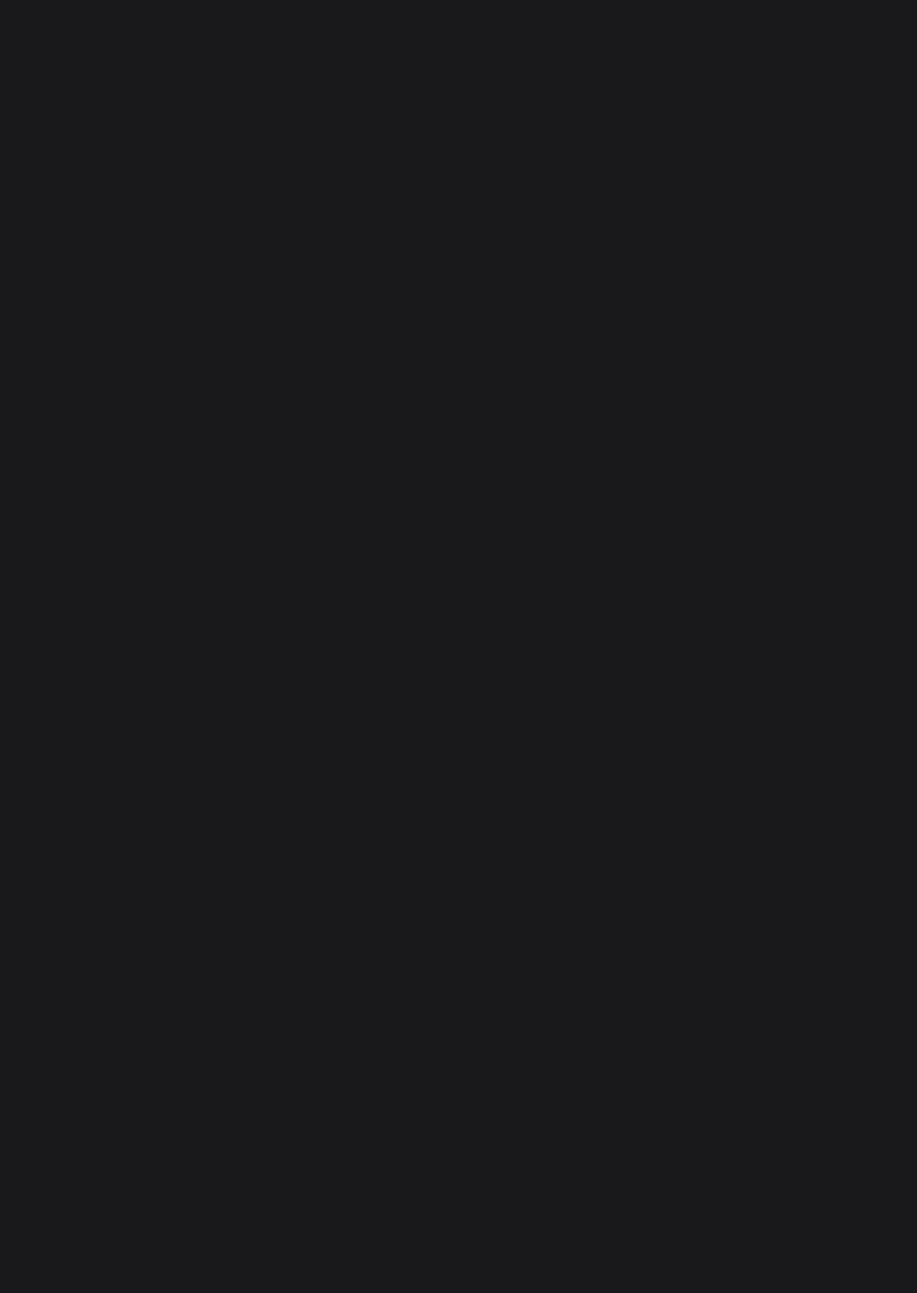
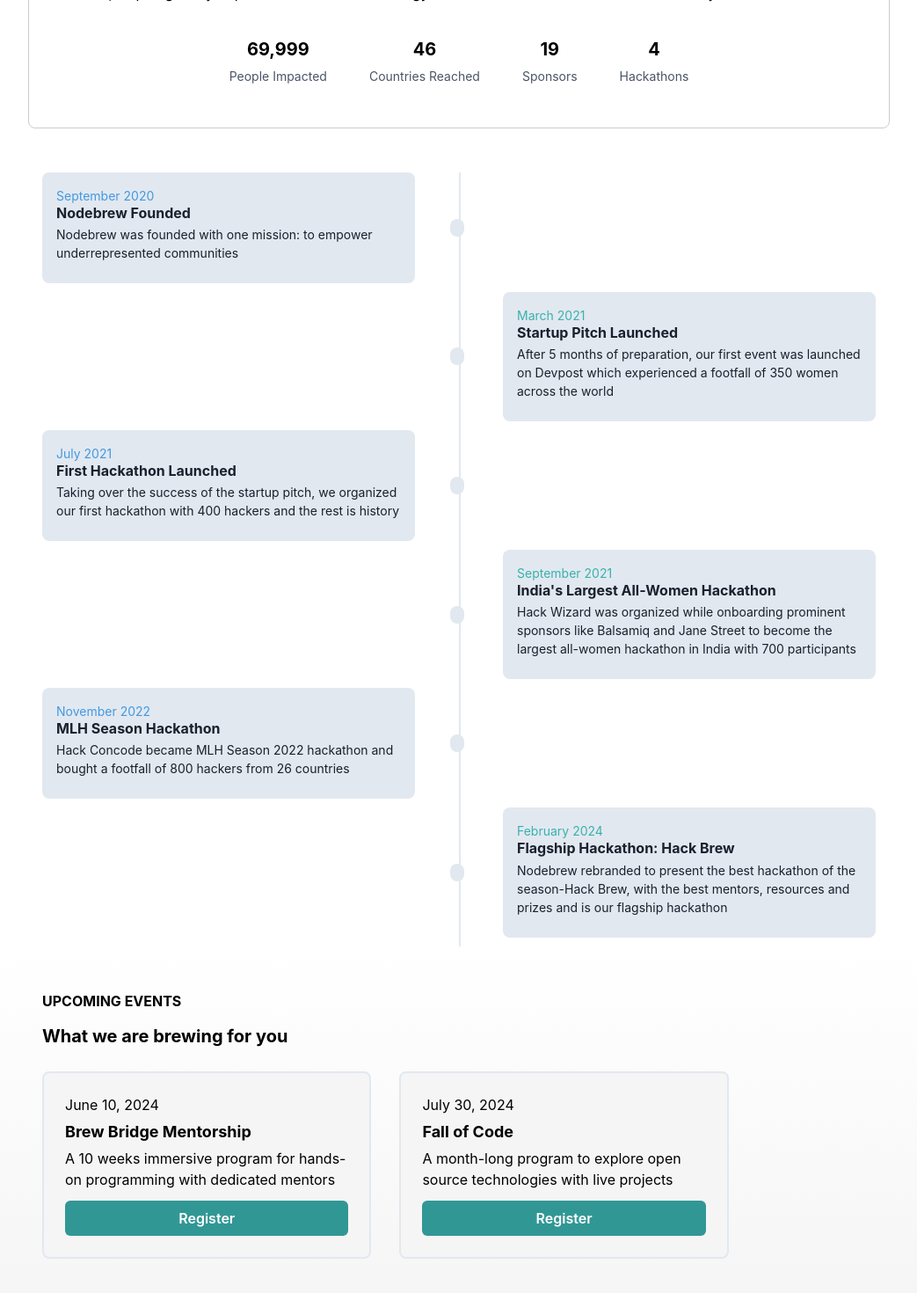
Before and after one commit to nodebrewhq/website, a React (Create React App) app: page / in a window 1280 px wide. Shown: the part 1280-2750 px from the top of the page at 88% size, without its empty margins (118-1161 px from the left). Before the commit the page ends 1143 px from the top, so only its background shows below. Built offline with nearby package versions, Linux system fonts and the light colour scheme.

Commit message:
homepage.js

```diff
--- a/src/App.js
+++ b/src/App.js
@@ -1,6 +1,7 @@
 import React from 'react';
 import { Box } from "@chakra-ui/react";
 import { Routes, Route } from 'react-router-dom';
+import Home from './components/Home';
 import Navbar from './components/Navbar';
 import LandingPage from './components/LandingPage';
 import About from './components/About';
@@ -19,7 +20,7 @@ function App() {
     <Box minHeight="100vh" bg="white" overflowX="hidden">
       <Navbar />
       <Routes>
-        <Route path="/" element={<LandingPage />} />
+        <Route path="/" element={<Home />} />
         <Route path="/about" element={<About />} />
         <Route path="/program" element={<Program />} />
         <Route path="/upcoming" element={<Upcoming />} />
--- /dev/null
+++ b/src/components/Home.js
@@ -0,0 +1,28 @@
+import React from 'react';
+import LandingPage from './LandingPage';
+import About from './About';
+import Program from './Program';
+import Team from './Team';
+import Sponsor from './PastSponsors';
+import Upcoming from './Upcoming';
+import GetInvolvedSection from './GetInvolved';
+import SubscriptionSection from './Email';
+import PrivacyPolicy from './Privacy';
+
+const HomePage = () => {
+  return (
+    <>
+      <LandingPage />
+      <About />
+      <Program />
+      <Upcoming />
+      <GetInvolvedSection />
+      <Sponsor />
+      <Team />
+      <SubscriptionSection />
+
+    </>
+  );
+};
+
+export default HomePage;
--- a/src/components/Navbar.js
+++ b/src/components/Navbar.js
@@ -17,6 +17,9 @@ import {
   DrawerBody,
 } from "@chakra-ui/react";
 import { HamburgerIcon, CloseIcon } from "@chakra-ui/icons";
+import { Link as RouterLink } from 'react-router-dom';
+import { Link as ChakraLink } from '@chakra-ui/react';
+import Home from './Home';
 
 const Navbar = () => {
   const [isLargerThan768] = useMediaQuery("(min-width: 768px)");
@@ -49,10 +52,10 @@ const Navbar = () => {
         {isLargerThan768 ? (
           <Box>
             <Flex alignItems="center">
-              <Link mr="4" color="black" href="/">
+            <Link  mr="4" color="black" href="/">
                 Home
               </Link>
-              <Link mr="4" color="black" href="/Privacy">
+              <Link mr="4" color="black" href="/">
                 About
               </Link>
               <Menu>
```
